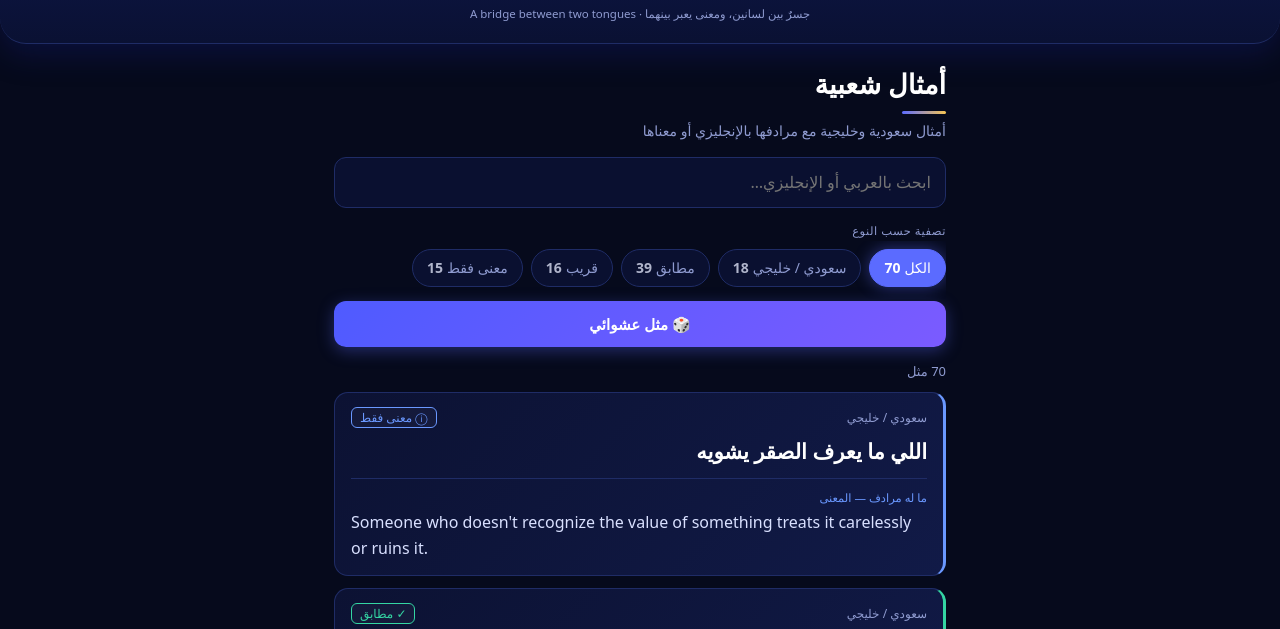
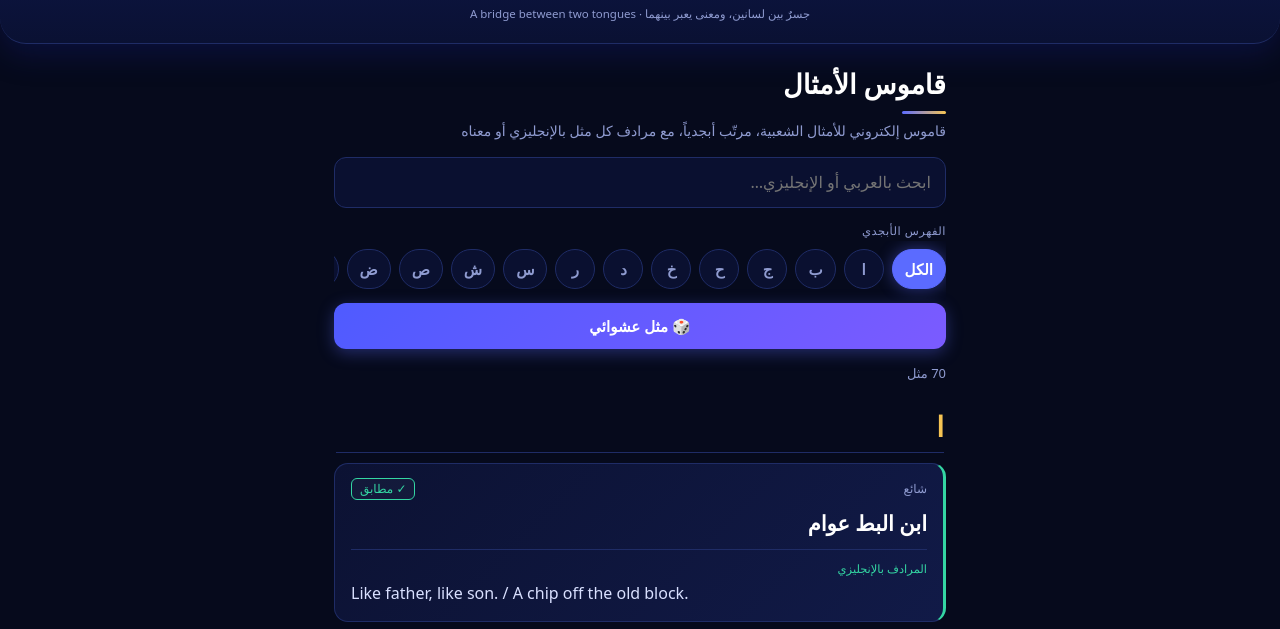
Before and after one commit to nrt42qw2cp-jpg/amthal, a plain HTML site: page index.html in a window 1280 px wide. Shown: the part 164-793 px from the top of the page. Drawn offline with Linux system fonts and the light colour scheme.

Commit message:
Update index.html

```diff
--- a/index.html
+++ b/index.html
@@ -4,7 +4,7 @@
 <meta charset="utf-8">
 <meta name="viewport" content="width=device-width, initial-scale=1, viewport-fit=cover">
 <meta name="theme-color" content="#0a1133">
-<title>أمثال شعبية</title>
+<title>قاموس الأمثال</title>
 <style>
 :root{--bg:#060a1c;--card:#0c1233;--card2:#111a47;--bd:#1f2c66;--ink:#e8ecff;--mut:#8f9bd0;--ind:#5b6bff;--grn:#34d6a3;--amb:#f6c453;--blu:#6a98ff;--gold:#f6c453;box-sizing:border-box;padding-top:env(safe-area-inset-top,0px);padding-bottom:env(safe-area-inset-bottom,0px)}
 html{background:var(--bg);scroll-padding-top:env(safe-area-inset-top,0px);color-scheme:dark}
@@ -25,10 +25,8 @@ input,select{width:100%;padding:12px 14px;border-radius:12px;border:1px solid va
 input:focus,select:focus{border-color:var(--ind);box-shadow:0 0 0 3px rgba(91,107,255,.25)}
 .sec{font-size:11.5px;letter-spacing:.5px;color:var(--mut);margin:14px 0 0}
 .chips{display:flex;gap:8px;overflow-x:auto;padding:8px 0 12px}
-.chip{flex:none;border:1px solid var(--bd);background:#0a1030;color:var(--mut);padding:7px 14px;border-radius:99px;font:inherit;font-size:14px;cursor:pointer}
-.chip b{color:var(--ink);font-weight:700;margin-inline-start:4px;opacity:.75}
+.chip{flex:none;min-width:40px;text-align:center;border:1px solid var(--bd);background:#0a1030;color:var(--mut);padding:7px 12px;border-radius:99px;font:inherit;font-size:15px;font-weight:700;cursor:pointer}
 .chip.on{background:var(--ind);border-color:var(--ind);color:#fff;box-shadow:0 0 16px rgba(91,107,255,.45)}
-.chip.on b{color:#fff;opacity:1}
 .rnd{width:100%;margin:2px 0 14px;padding:11px;border:0;border-radius:12px;background:linear-gradient(135deg,#4f5bff,#7b5bff);color:#fff;font:inherit;font-weight:700;font-size:15px;cursor:pointer;box-shadow:0 4px 16px rgba(91,107,255,.35)}
 .cnt{color:var(--mut);font-size:13px;margin:0 0 10px}
 .k-ex{--c:var(--grn)}.k-cl{--c:var(--amb)}.k-no{--c:var(--blu)}
@@ -49,6 +47,7 @@ input:focus,select:focus{border-color:var(--ind);box-shadow:0 0 0 3px rgba(91,10
 .adm{width:100%;margin-top:18px;padding:10px;border:1px dashed var(--bd);border-radius:12px;background:transparent;color:var(--mut);font:inherit;font-size:14px;cursor:pointer}
 .panel{margin-top:10px;background:#0a1030;border:1px solid var(--bd);border-radius:14px;padding:14px}
 .panel label{display:block;font-size:13px;color:var(--mut);margin:10px 0 4px}
+.lh{font-size:28px;font-weight:800;color:var(--gold);margin:20px 2px 10px;padding-bottom:4px;border-bottom:1px solid var(--bd)}
 </style>
 </head>
 <body>
@@ -60,10 +59,10 @@ input:focus,select:focus{border-color:var(--ind);box-shadow:0 0 0 3px rgba(91,10
 <div class="tg">جسرٌ بين لسانين، ومعنى يعبر بينهما · A bridge between two tongues</div>
 </header>
 <div class="wrap">
-<h1>أمثال شعبية</h1>
-<p class="sub">أمثال سعودية وخليجية مع مرادفها بالإنجليزي أو معناها</p>
+<h1>قاموس الأمثال</h1>
+<p class="sub">قاموس إلكتروني للأمثال الشعبية، مرتّب أبجدياً، مع مرادف كل مثل بالإنجليزي أو معناه</p>
 <input id="q" type="search" placeholder="ابحث بالعربي أو الإنجليزي…">
-<div class="sec">تصفية حسب النوع</div>
+<div class="sec">الفهرس الأبجدي</div>
 <div class="chips" id="chips"></div>
 <button class="rnd" id="rnd">🎲 مثل عشوائي</button>
 <p class="cnt" id="cnt">70 مثل</p>
@@ -159,14 +158,17 @@ const D=[
 ["أنا وأخي على ابن عمي وأنا وابن عمي على الغريب", "", "Loyalty goes to the closest bond first: me and my brother against my cousin, me and my cousin against the stranger.", "s"],
 ["ضربني وبكى وسبقني واشتكى", "", "Someone does wrong, then plays the victim and complains first.", "g"]
 ];
-let cat='all';
+let L='all';
 const $=id=>document.getElementById(id);
 const kind=d=>!d[1]?'no':d[1][0]==='≈'?'cl':'ex';
-const cats=[['all','الكل'],['s','سعودي / خليجي'],['ex','مطابق'],['cl','قريب'],['no','معنى فقط']];
-const hit=(d,c)=>c==='all'||(c==='s'?d[3]==='s':kind(d)===c);
-function drawChips(){$('chips').innerHTML=cats.map(c=>`<button class="chip${c[0]===cat?' on':''}" data-c="${c[0]}">${c[1]}<b>${D.filter(d=>hit(d,c[0])).length}</b></button>`).join('')}
-$('chips').onclick=e=>{const b=e.target.closest('.chip');if(!b)return;cat=b.dataset.c;render()};
-$('q').oninput=()=>render();
+const skey=d=>{const n=norm(d[0]);return n.startsWith('اللي')?n:n.replace(/^ال/,'')};
+const ltr=d=>skey(d)[0];
+const srt=(a,b)=>a.localeCompare(b,'ar');
+function drawLetters(){
+ const ls=[...new Set(D.map(ltr))].sort(srt);
+ $('chips').innerHTML=['all',...ls].map(x=>`<button class="chip${x===L?' on':''}" data-c="${x}">${x==='all'?'الكل':x}</button>`).join('')}
+$('chips').onclick=e=>{const b=e.target.closest('.chip');if(!b)return;L=b.dataset.c;render()};
+$('q').oninput=()=>{L='all';render()};
 function norm(s){return s.replace(/[\u064B-\u065F\u0640]/g,'').replace(/[أإآ]/g,'ا').replace(/ى/g,'ي').replace(/ة/g,'ه').toLowerCase()}
 function html(d,hl){
  const k=kind(d);
@@ -175,12 +177,14 @@ function html(d,hl){
  return `<div class="card k-${k}${hl?' hl':''}"><div class="top"><span class="tag">${d[3]==='s'?'سعودي / خليجي':'شائع'}</span><span class="st">${st[0]} ${st[1]}</span></div><div class="ar">${d[0]}</div><div class="en"><span class="lbl">${st[2]}</span>${body}</div></div>`}
 function render(){
  const q=norm($('q').value.trim());
- drawChips();
- const r=D.filter(d=>hit(d,cat)&&(!q||norm(d[0]).includes(q)||(d[1]+' '+d[2]).toLowerCase().includes(q)));
+ drawLetters();
+ const r=[...D].sort((a,b)=>srt(skey(a),skey(b))).filter(d=>(L==='all'||ltr(d)===L)&&(!q||norm(d[0]).includes(q)||(d[1]+' '+d[2]).toLowerCase().includes(q)));
  $('cnt').textContent=r.length+' مثل';
- $('list').innerHTML=r.length?r.map(d=>html(d)).join(''):'<div class="empty">ما لقينا نتيجة</div>';
+ let out='',cur='';
+ r.forEach(d=>{const l=ltr(d);if(!q&&L==='all'&&l!==cur){cur=l;out+='<div class="lh">'+l+'</div>'}out+=html(d)});
+ $('list').innerHTML=r.length?out:'<div class="empty">ما لقينا نتيجة</div>';
 }
-$('rnd').onclick=()=>{$('q').value='';cat='all';drawChips();
+$('rnd').onclick=()=>{$('q').value='';L='all';drawLetters();
  const d=D[Math.floor(Math.random()*D.length)];$('cnt').textContent='مثل عشوائي';$('list').innerHTML=html(d,true)};
 render();
 
@@ -209,7 +213,7 @@ $('sv').onclick=async()=>{
   if(!r.ok){msg(r.status===401||r.status===403||r.status===404?'رمز GitHub غير صحيح أو ما له صلاحية':'تعذر الاتصال ('+r.status+')');return}
   const j=await r.json();
   let f=decodeURIComponent(escape(atob(j.content.replace(/\n/g,''))));
-  const a=f.indexOf('const D=[')+8,b=f.indexOf('];\nlet cat')+1;
+  const a=f.indexOf('const D=[')+8,b=f.indexOf('];\nlet L')+1;
   const arr=JSON.parse(f.slice(a,b));
   arr.push([ar,en,mn,ty]);
   f=f.slice(0,a)+'[\n'+arr.map(x=>JSON.stringify(x)).join(',\n')+'\n]'+f.slice(b);
```
